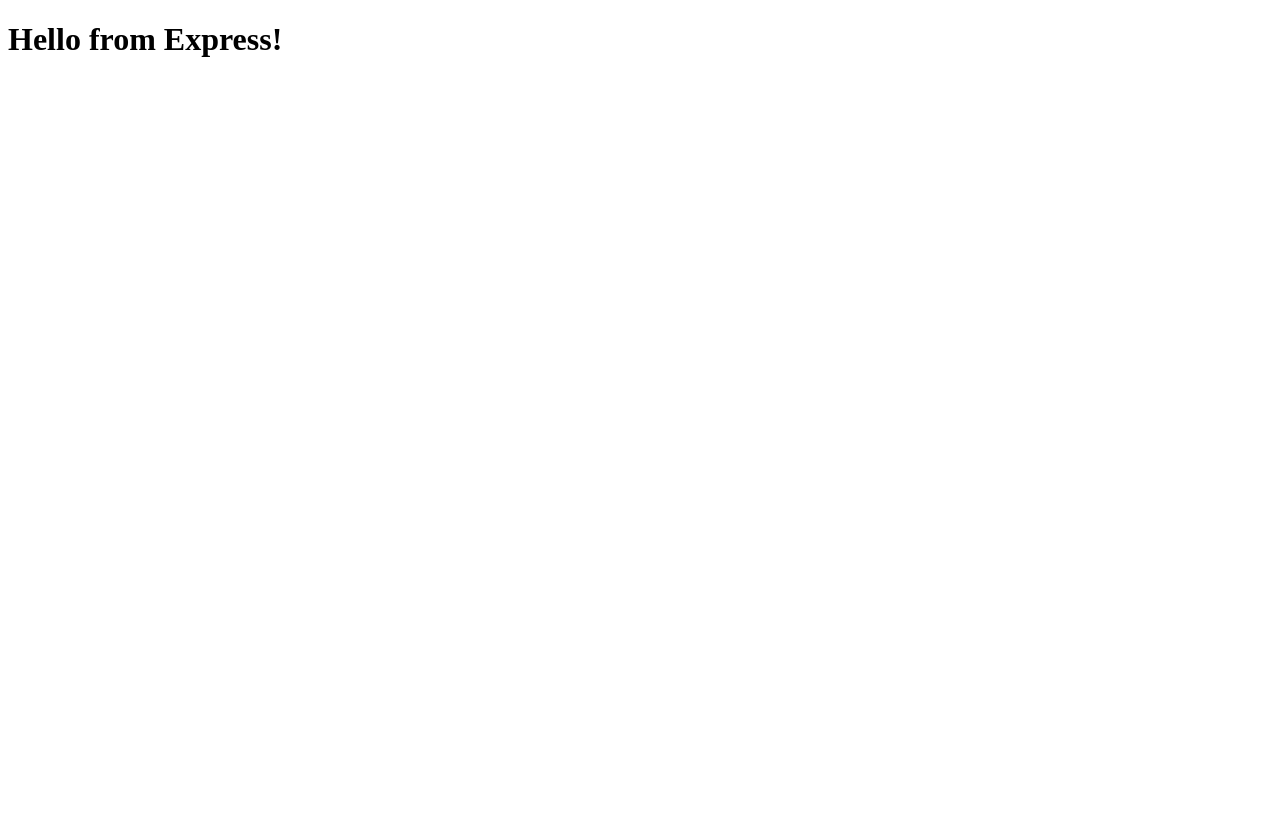
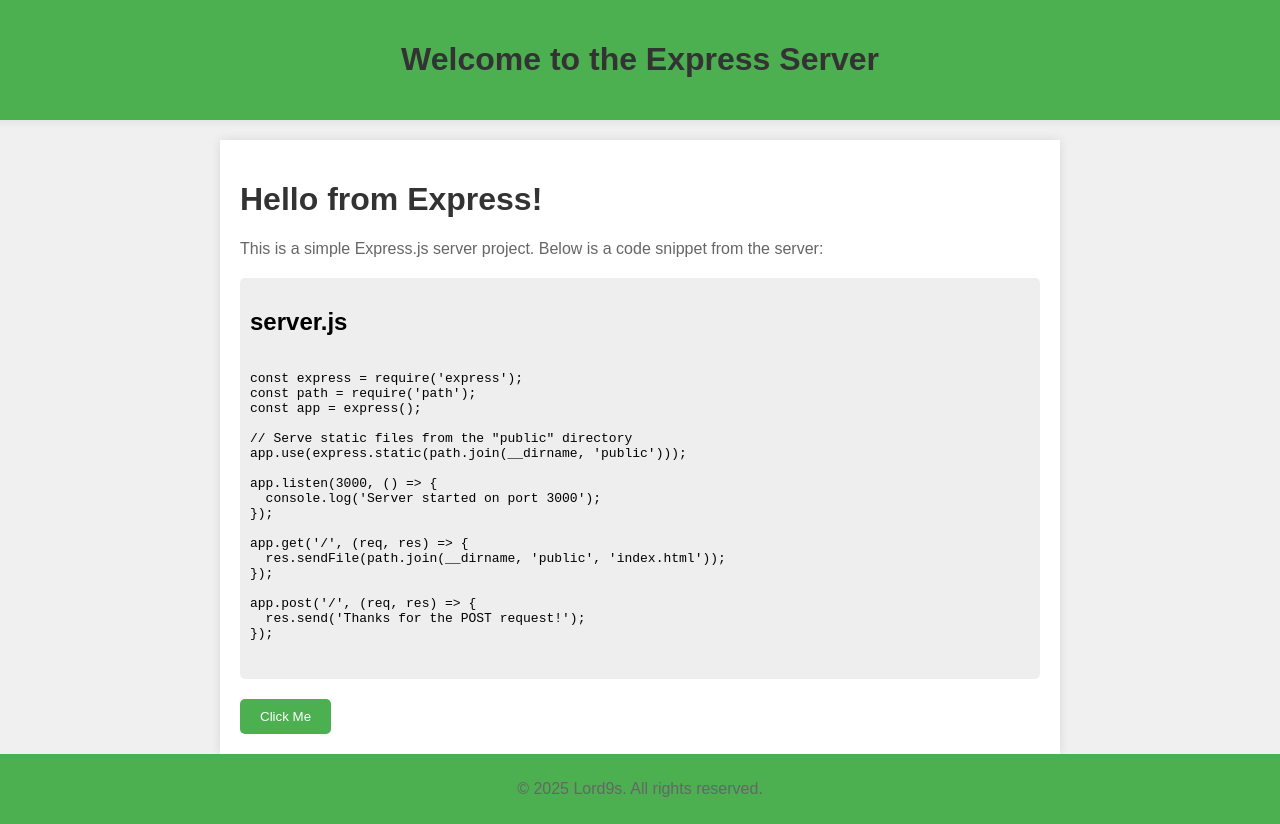
Before and after one commit to Lord9s/Smith-info, a website: page public/index.html in a window 1280 px wide. Before the commit the page ends 800 px from the top, so only its background shows below. Drawn offline with Linux system fonts and the light colour scheme.

Commit message:
Update index.html

```diff
--- a/public/index.html
+++ b/public/index.html
@@ -3,9 +3,101 @@
 <head>
     <meta charset="UTF-8">
     <meta name="viewport" content="width=device-width, initial-scale=1.0">
-    <title>Express Server</title>
+    <title>Express Server Info</title>
+    <style>
+        body {
+            font-family: Arial, sans-serif;
+            margin: 0;
+            padding: 0;
+            display: flex;
+            flex-direction: column;
+            align-items: center;
+            background-color: #f0f0f0;
+        }
+        header {
+            background-color: #4CAF50;
+            padding: 20px;
+            width: 100%;
+            text-align: center;
+            color: white;
+            box-shadow: 0 0 10px rgba(0, 0, 0, 0.1);
+        }
+        main {
+            flex: 1;
+            padding: 20px;
+            width: 100%;
+            max-width: 800px;
+            background-color: white;
+            box-shadow: 0 0 10px rgba(0, 0, 0, 0.1);
+            margin-top: 20px;
+        }
+        footer {
+            background-color: #4CAF50;
+            padding: 10px;
+            width: 100%;
+            text-align: center;
+            color: white;
+        }
+        h1 {
+            color: #333;
+        }
+        p {
+            color: #666;
+        }
+        .code-block {
+            background-color: #eee;
+            padding: 10px;
+            border-radius: 5px;
+            margin-top: 20px;
+        }
+        .button {
+            background-color: #4CAF50;
+            color: white;
+            padding: 10px 20px;
+            border: none;
+            border-radius: 5px;
+            cursor: pointer;
+            margin-top: 20px;
+        }
+        .button:hover {
+            background-color: #45a049;
+        }
+    </style>
 </head>
 <body>
-    <h1>Hello from Express!</h1>
+    <header>
+        <h1>Welcome to the Express Server</h1>
+    </header>
+    <main>
+        <h1>Hello from Express!</h1>
+        <p>This is a simple Express.js server project. Below is a code snippet from the server:</p>
+        <div class="code-block">
+            <h2>server.js</h2>
+            <pre><code>
+const express = require('express');
+const path = require('path');
+const app = express();
+
+// Serve static files from the "public" directory
+app.use(express.static(path.join(__dirname, 'public')));
+
+app.listen(3000, () => {
+  console.log('Server started on port 3000');
+});
+
+app.get('/', (req, res) => {
+  res.sendFile(path.join(__dirname, 'public', 'index.html'));
+});
+
+app.post('/', (req, res) => {
+  res.send('Thanks for the POST request!');
+});
+            </code></pre>
+        </div>
+        <button class="button" onclick="alert('Button clicked!')">Click Me</button>
+    </main>
+    <footer>
+        <p>&copy; 2025 Lord9s. All rights reserved.</p>
+    </footer>
 </body>
 </html>
```
